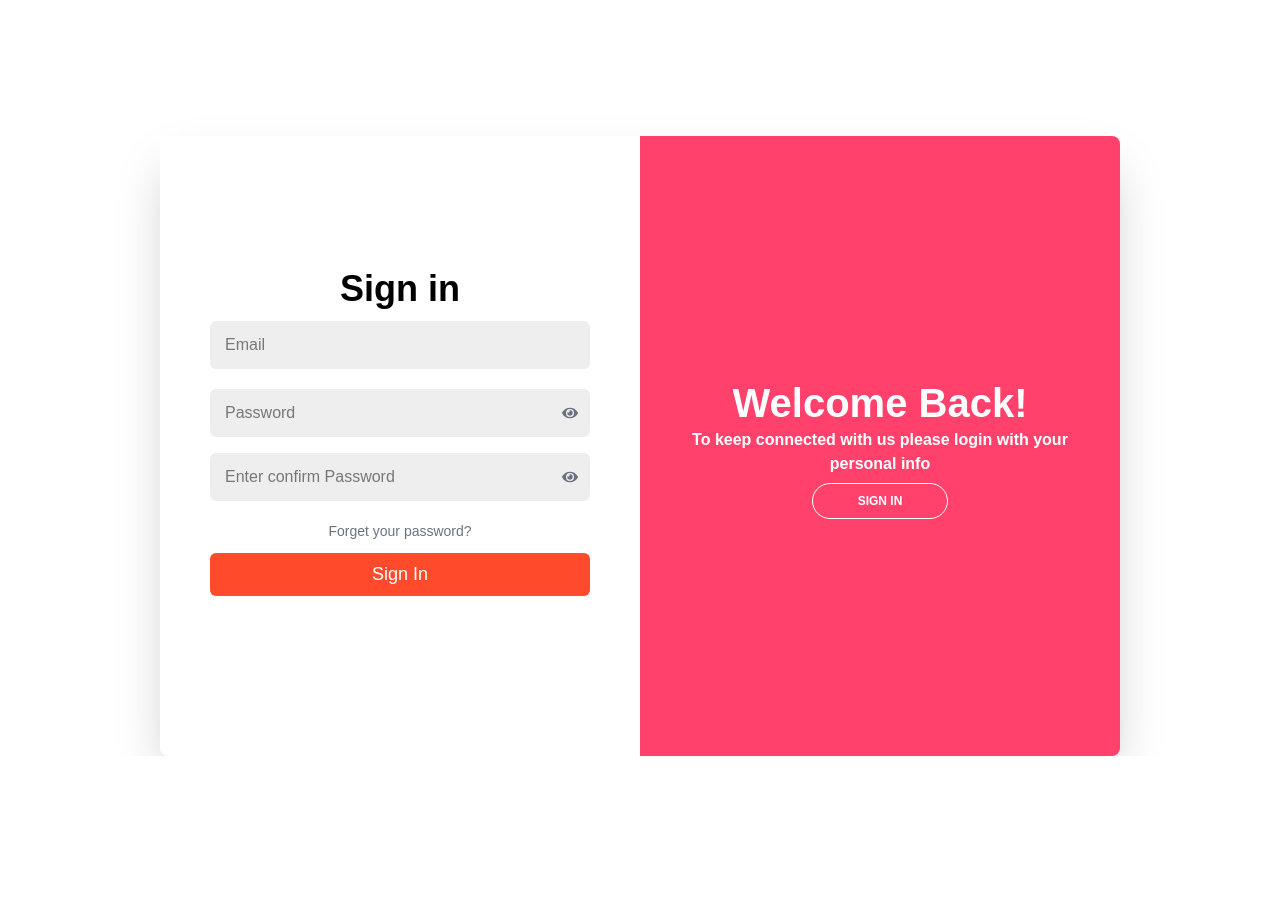
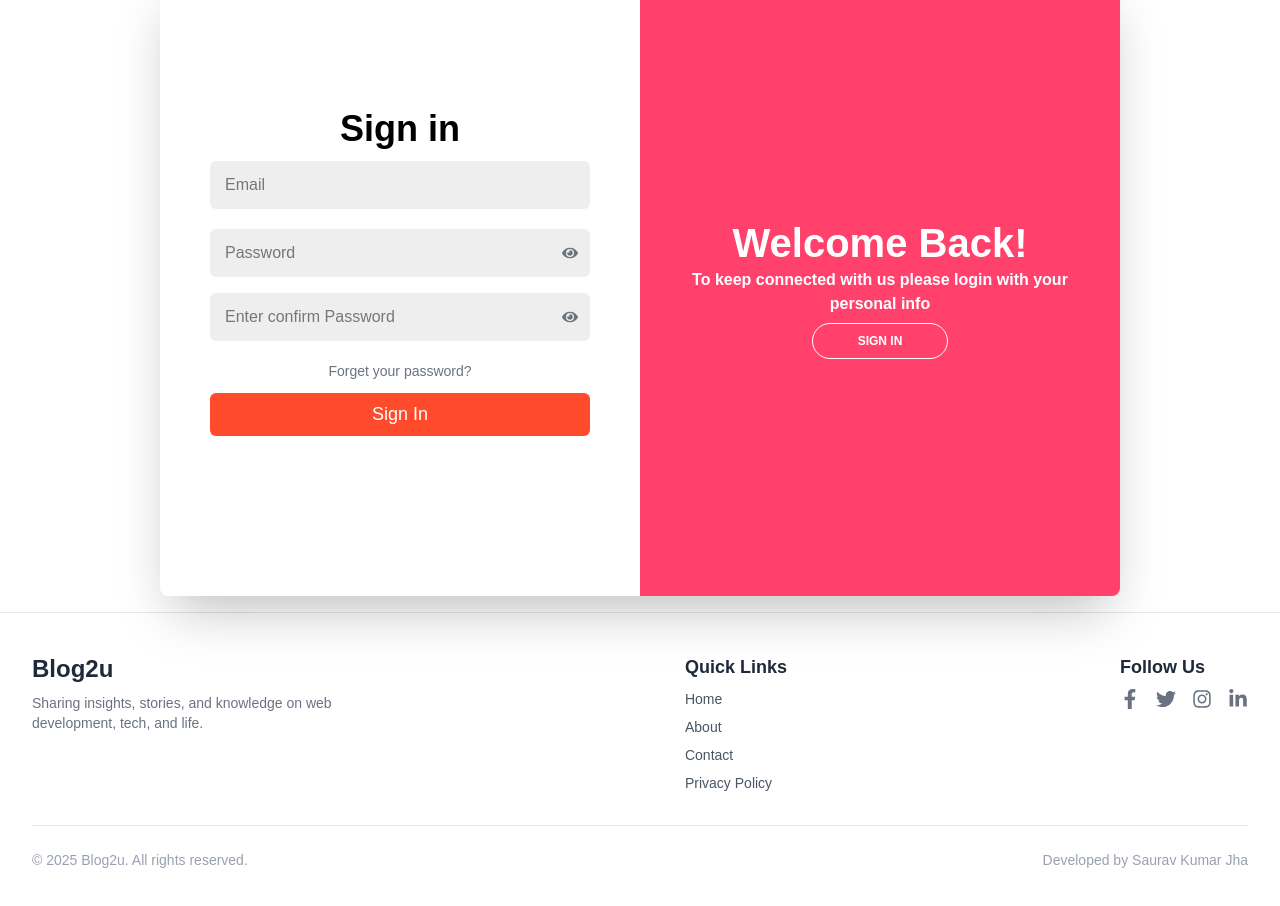
Before and after one commit to saurav-kumar-jha/Blog2u, a React (Vite) app: page /login in a window 1280 px wide. Shown: the part 200-1106 px from the top of the page. Before the commit the page ends 956 px from the top, so only its background shows below. Built offline with nearby package versions, Linux system fonts and the light colour scheme; no server answers.

Commit message:
footer added

```diff
--- a/src/App.jsx
+++ b/src/App.jsx
@@ -16,6 +16,7 @@ import { AddBlog } from './component/BlogPage/AddBlog'
 import { EditProfile } from './component/Nav/EditProfile'
 import UserApi from './component/utils/UserApi'
 import { UserBlog } from './component/Nav/UserBlog'
+import Footer from './footer/footer'
 const API = import.meta.env.VITE_USER_URL
 
 const Heropage = ()=>{
@@ -35,7 +36,7 @@ const Home = ()=>{
      {
         navigate.pathname == "/" ?( <Heropage/>):( <Outlet/>)
      }
-
+     <Footer/>
     </>
   )
 }
--- a/src/component/BlogPage/blog.jsx
+++ b/src/component/BlogPage/blog.jsx
@@ -6,7 +6,7 @@ export const Blog = ()=>{
 
     return(
         <>
-          <section className="h-auto w-[80vw] mx-auto relative top-[25vh] ">
+          <section className="h-auto w-[80vw] mx-auto my-4 ">
             <h1 className="text-4xl text-left ">Explore journey</h1>
             <ALlBlog />
           </section>
--- a/src/component/Nav/userProfile.jsx
+++ b/src/component/Nav/userProfile.jsx
@@ -192,7 +192,7 @@ export const UserProfile = () => {
                     <button className="h-auto w-auto px-4 py-0.5  flex justify-around items-center cursor-pointer hover:underline rounded-2xl text-lg border text-white  border-transparent bg-[#f72929] active:scale-95 duration-100 ease-in " onClick={handlelogout}  ><FaSignOutAlt />logout</button>
                 </div>
                 <div className="space-y-2 w-[100%] px-6 my-4 flex justify-between items-center ">
-                    <button  className="h-auto w-auto px-2 flex justify-around items-center cursor-pointer hover:underline rounded text-lg  border  border-black active:scale-95 duration-100 ease-in " onClick={handleBlog} ><RiBloggerLine className="font-bold" /> Your Blog </button>
+                    <button  className="h-auto w-auto px-2 flex justify-around items-center cursor-pointer hover:underline rounded text-lg  border  border-black active:scale-95 duration-100 ease-in " onClick={handleBlog} ><RiBloggerLine className="font-bold" /> My Blog </button>
                 </div>
             </section>
         </div>
--- /dev/null
+++ b/src/component/auth/ForgetPassword.jsx
@@ -0,0 +1,90 @@
+import { useState, useRef } from "react";
+import { useNavigate } from "react-router-dom";
+import UserApi from "../utils/UserApi";
+import { toast } from "react-toastify";
+
+export const ForgetPassword = () => {
+    const [email, setEmail] = useState("");
+    const [otp, setOtp] = useState(["", "", "", ""]);
+    const navigate = useNavigate();
+    const [showOtp, setShowOtp] = useState(false);
+    const otpInputs = useRef([]);
+
+    const handleOTP = async (e) => {
+        e.preventDefault();
+        try {
+            const res = await UserApi.post('/forgot-password', { email });
+            console.log(res);
+            if (res.data?.success) {
+                setShowOtp(true);
+                toast.info(res.data.msg || "OTP sent to your email");
+            }
+        } catch (error) {
+            console.error(error);
+            toast.error(error.response?.data?.msg || "Server error. Try again later.");
+        }
+    };
+
+    const handleOtpChange = (index, value) => {
+        if (!/^\d?$/.test(value)) return;
+
+        const newOtp = [...otp];
+        newOtp[index] = value;
+        setOtp(newOtp);
+
+        if (value && index < otp.length - 1) {
+            otpInputs.current[index + 1].focus();
+        }
+    };
+
+    const handleBackspace = (index, e) => {
+        if (e.key === "Backspace" && !otp[index] && index > 0) {
+            otpInputs.current[index - 1].focus();
+        }
+    };
+
+    const handleSubmit = async (e) => {
+        e.preventDefault();
+        const otpValue = otp.join("");
+        if (otpValue.length !== 4) {
+            toast.error("Please enter a valid 4-digit OTP");
+            return;
+        }
+
+        try {
+            const res = await UserApi.post('/submit-otp', { email, otp: otpValue });
+            console.log(res);
+            if (res.data?.success) {
+                toast.success(res.data?.msg || "OTP verified successfully");
+                navigate("/reset-password");
+            }
+        } catch (error) {
+            console.error(error);
+            toast.error(error.response?.data?.msg || "Server error. Try again later.");
+        }
+    };
+
+    return (
+        <div className="flex flex-col items-center justify-center min-h-screen  px-4">
+            <div className="max-w-md w-full rounded-lg p-8">
+                <h2 className="text-4xl font-semibold mb-6 text-gray-800">Forgot Password</h2>
+
+                <input type="email" name="email" value={email} onChange={(e) => setEmail(e.target.value)} placeholder='Enter your email' className='w-full bg-[#f0f0f0] px-4 py-3 mb-4 rounded-md border border-gray-300 focus:ring-2 focus:ring-blue-400 focus:border-transparent transition-all duration-300 ease-in-out text-gray-700' />
+
+                <button onClick={handleOTP} className="w-full bg-blue-500 hover:bg-blue-600 text-white py-3 rounded-md font-medium transition-all duration-300 ease-in-out cursor-pointer focus:scale-95 ">Get OTP</button>
+
+                {showOtp && (
+                    <form onSubmit={handleSubmit} className="mt-6">
+                        <div className="flex justify-between mb-4">
+                            {otp.map((digit, index) => (
+                                <input key={index} ref={(el) => (otpInputs.current[index] = el)} type="text" maxLength={1} value={digit} onChange={(e) => handleOtpChange(index, e.target.value)} onKeyDown={(e) => handleBackspace(index, e)} className="w-14 h-14 text-center text-xl font-semibold border border-gray-300 rounded-md focus:outline-none focus:ring-2 focus:ring-blue-400 bg-[#f0f0f0] text-gray-700" />
+                            ))}
+                        </div>
+
+                        <button type="submit" className="w-full bg-[#FF4B2B] hover:bg-[#ff4d2d] text-white py-3 rounded-md font-medium transition-all duration-300 ease-in-out cursor-pointer focus:scale-95 ">Submit OTP</button>
+                    </form>
+                )}
+            </div>
+        </div>
+    );
+};
--- a/src/component/auth/LoginPage.jsx
+++ b/src/component/auth/LoginPage.jsx
@@ -6,14 +6,16 @@ import { useNavigate } from "react-router-dom"
 import { toast } from "react-toastify"
 import { login } from "../Redux/feature/userSlice"
 import UserApi from "../utils/UserApi"
+import { ForgetPassword } from "./ForgetPassword"
 
 
-export const Login = () => {
+export const Login = ({ togglePanel }) => {
     const [data, setdata] = useState({ email: "", password: "", confirmPassword: "" })
     const [load, setload] = useState(false)
     const [showpass, setshowpass] = useState(false)
     const [showcnfpass, setshowcnfpass] = useState(false)
     const { isLoggedIn } = useSelector((state) => state.user)
+    const [showfp, setshowfp] = useState(false)
     const dispatch = useDispatch()
     const navigate = useNavigate()
 
@@ -27,7 +29,7 @@ export const Login = () => {
         const { name, value } = e.target
         setdata((prev) => ({
             ...prev,
-            [name] : value
+            [name]: value
         }))
     }
     const validValue = (
@@ -86,7 +88,7 @@ export const Login = () => {
     }
     return (
         <>
-            <form action="" onSubmit={handleSubmit} className='flex justify-center items-center flex-col text-center bg-[#FFFFFF] h-[90%] px-[50px] '>
+            <form onSubmit={handleSubmit} className={`${!showfp ? "flex":"hidden"} justify-center items-center flex-col text-center bg-[#FFFFFF] h-[90%] px-[50px] `}>
                 <h1 className='font-bold my-3 text-4xl text-center'>Sign in</h1>
 
                 <input type="email" name="email" value={data.email} onChange={handleChange} placeholder='Email' className='w-[100%] bg-[#eee] px-[15px] py-[12px] mb-[-4px] rounded-md outline-none focus:ring-2 focus:ring-[#9b9898] focus:border-transparent transition-all duration-300 ease-in-out' /><br />
@@ -117,9 +119,15 @@ export const Login = () => {
 
                     </span>
                 </div>
-                <a href="#" className='text-sm text-gray-500 my-3'>Forget your password?</a>
+                <p className='text-sm text-gray-500 my-3 cursor-pointer hover:underline active:text-red-500 ' onClick={()=>setshowfp(!showfp)} >Forget your password?</p>
                 <button type='submit' className='bg-[#FF4B2B] cursor-pointer text-white active:scale-95 ease-in duration-75 px-4 py-2 rounded-md w-[100%] text-[18px] ' >{load ? "Signing..." : "Sign In"}</button>
+                <p className="text-gray-500 my-2 md:hidden block " >Don't have an Account ? <span className="text-blue-500 active:text-red-600 cursor-pointer hover:underline " onClick={togglePanel} >sign in</span></p>
+            </form>
 
+            <form className={`${showfp ? "flex":"hidden"} justify-center items-center flex-col text-center bg-[#FFFFFF] h-[90%] px-[50px] `} >
+                <h1 className='font-bold my-3 text-4xl text-center'>Forget Password</h1>
+                <ForgetPassword/>
+                <button onClick={()=>setshowfp(!showfp)}>back</button>
             </form>
         </>
     )
--- a/src/component/auth/login.jsx
+++ b/src/component/auth/login.jsx
@@ -11,20 +11,20 @@ const AuthForm = () => {
 
   return (
     <>
-      <div className={`bg-white w-[75vw] h-auto mx-auto my-4 min-h-[620px] rounded-lg relative top-[20vh] overflow-hidden shadow-2xl transition-all duration-700 ease-in-out`}>
-        <div className={`absolute show top-0  h-[100%] transition-transform duration-700 ease-in-out right-0 w-[50%] opacity-0 z-10 p-3 ${isSignUp ? "opacity-100 z-20 translate-x-0" : ""}`}>
-         <Signup/>
+      <div className={`bg-white w-[75vw] h-auto mx-auto my-4 min-h-[620px] rounded-lg relative overflow-hidden shadow-2xl transition-all duration-700 ease-in-out`}>
+        <div className={`absolute show top-0 h-[100%] transition-transform duration-700 ease-in-out md:right-0 w-[90%] mx-auto md:w-[50%] opacity-0 z-10 p-3 ${isSignUp ? "opacity-100 z-20 translate-x-0" : ""}`}>
+         <Signup togglePanel={togglePanel} />
         </div>
 
         {/* signin */}
-        <div className={`absolute top-[10px] h-[100%] show transition-transform duration-700 ease-in-out left-0 w-[50%] z-20 py-3 ${
+        <div className={`absolute top-[10px] h-[100%] show transition-transform duration-700 ease-in-out left-0 w-[90%] md:w-[50%] z-20 py-3 ${
           isSignUp ? "opacity-0 z-[-1]" : ""
         }`}>
-            <Login/>
+            <Login togglePanel={togglePanel} />
         </div>
 
         {/* Overlay */}
-        <div className={`absolute top-0 w-[50%] h-[100%] overflow-hidden transition-transform duration-700 ease-in-out z-10 ${
+        <div className={`absolute top-0 w-[50%] h-[100%] overflow-hidden transition-transform md:block hidden duration-700 ease-in-out z-10 ${
           isSignUp ? "translate-x-[0%]" : "translate-x-[100%]"}`}>
           <div className='bg-[#FF416C] h-[100%] w-[200%] bg-no-repeat bg-cover text-white relative transition-transform duration-700 ease-in-out'>
             <div className={`absolute flex justify-center items-center flex-col px-[40px] text-center top-0 h-[100%] w-[50%] transition-transform duration-700 ease-in-out ${isSignUp ? 'translate-x-[100%]' : 'translate-x-0'}`}>
--- a/src/component/auth/signupForm.jsx
+++ b/src/component/auth/signupForm.jsx
@@ -7,7 +7,7 @@ import UserApi from "../utils/UserApi"
 const API = import.meta.env.VITE_USER_URL
 
 
-export const Signup = () => {
+export const Signup = ({togglePanel}) => {
     const [data, setdata] = useState({ name: "", username: "", email: "", password: "", confirmPassword: "", mobileNo: "", profilePicture: "" })
     const [previewImg, setpreviewImg] = useState("")
     const [showpass, setshowpass] = useState(false)
@@ -228,6 +228,7 @@ export const Signup = () => {
                     </span>
                 </div>
                 <button type='submit' className='bg-[#FF4B2B] active:scale-95 ease-in duration-75 cursor-pointer text-white px-4 py-2 rounded-md w-[100%] text-[18px] ' >Sign up</button>
+                <p className="text-gray-500 my-2 md:hidden block " >Already have an Account ? <span className="text-blue-500 active:text-red-600 cursor-pointer hover:underline " onClick={togglePanel} >sign up</span></p>
 
             </form>
         </>
--- /dev/null
+++ b/src/footer/footer.jsx
@@ -0,0 +1,50 @@
+import { FaFacebookF, FaTwitter, FaInstagram, FaLinkedinIn } from "react-icons/fa";
+
+const Footer = () => {
+  return (
+    <footer className="bg-white border-t border-gray-200 text-gray-600">
+      <div className="max-w-7xl mx-auto px-4 sm:px-6 lg:px-8 py-10">
+        <div className="flex flex-col md:flex-row justify-between items-center md:items-start gap-8">
+
+          {/* Blog Name & Description */}
+          <div className="flex flex-col items-center md:items-start">
+            <h2 className="text-2xl font-bold text-gray-800 mb-2">Blog2u</h2>
+            <p className="text-sm text-gray-500 max-w-xs text-center md:text-left">
+              Sharing insights, stories, and knowledge on web development, tech, and life.
+            </p>
+          </div>
+
+          {/* Navigation Links */}
+          <div className="flex flex-col items-center md:items-start">
+            <h3 className="text-lg font-semibold text-gray-800 mb-2">Quick Links</h3>
+            <ul className="space-y-2 text-sm">
+              <li><a href="/" className="hover:text-blue-500 transition">Home</a></li>
+              <li><a href="/" className="hover:text-blue-500 transition">About</a></li>
+              <li><a href="/" className="hover:text-blue-500 transition">Contact</a></li>
+              <li><a href="/" className="hover:text-blue-500 transition">Privacy Policy</a></li>
+            </ul>
+          </div>
+
+          {/* Social Media */}
+          <div className="flex flex-col items-center md:items-start">
+            <h3 className="text-lg font-semibold text-gray-800 mb-2">Follow Us</h3>
+            <div className="flex gap-4">
+              <a href="#" className="text-gray-500 hover:text-blue-500 transition text-xl"><FaFacebookF /></a>
+              <a href="#" className="text-gray-500 hover:text-blue-400 transition text-xl"><FaTwitter /></a>
+              <a href="#" className="text-gray-500 hover:text-pink-500 transition text-xl"><FaInstagram /></a>
+              <a href="#" className="text-gray-500 hover:text-blue-600 transition text-xl"><FaLinkedinIn /></a>
+            </div>
+          </div>
+        </div>
+
+        {/* Divider */}
+        <div className="border-t border-gray-200 mt-8 pt-6 flex flex-col md:flex-row justify-between items-center text-sm text-gray-400">
+          <p>© {new Date().getFullYear()} Blog2u. All rights reserved.</p>
+          <p>Developed by Saurav Kumar Jha</p>
+        </div>
+      </div>
+    </footer>
+  );
+};
+
+export default Footer;
```
Also changed, not shown: src/component/BlogPage/Allblog.jsx (+3 -7 lines), src/component/BlogPage/singleBlog.jsx (+4 -24 lines), src/component/HeroPage/hero.jsx (+5 -5 lines), src/component/HeroPage/hero2.jsx (+4 -4 lines).
